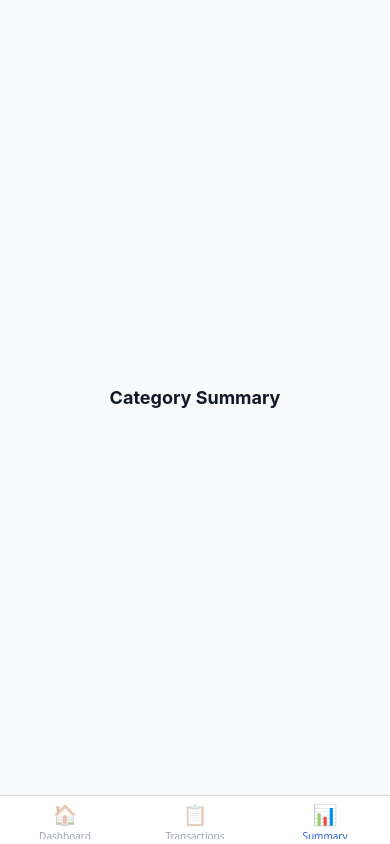
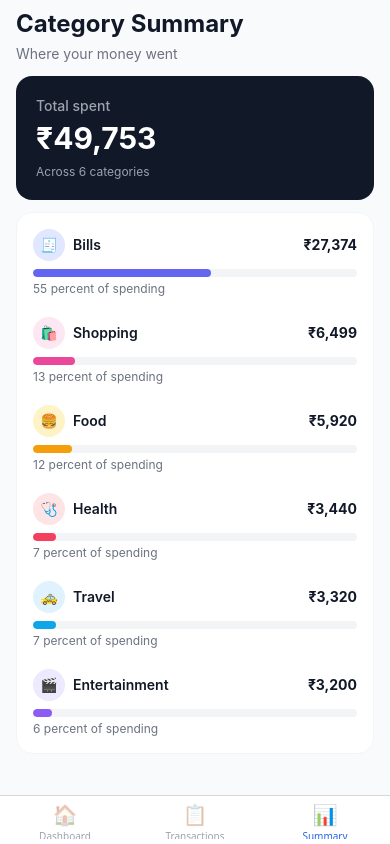
Before and after one commit to dineshkharah/kravix-expense-tracker, a React Native app: screen /Summary in a window 390 px wide. Built offline with nearby package versions, Linux system fonts and the light colour scheme.

Commit message:
feat(summary): show spending broken down by category
- added a total spent card
- added a bar for each category showing its share of spending
- sorted so the biggest spending sits at the top

```diff
--- a/src/screens/SummaryScreen.js
+++ b/src/screens/SummaryScreen.js
@@ -1,12 +1,98 @@
-import { Text, View } from "react-native";
+import { useMemo } from "react";
+import { ScrollView, Text, View } from "react-native";
 import { SafeAreaView } from "react-native-safe-area-context";
 
+import EmptyState from "../components/EmptyState";
+import ProgressBar from "../components/ProgressBar";
+import { useTransactions } from "../context/TransactionsContext";
+import { getCategory } from "../../data";
+import { formatCurrency } from "../utils/format";
+
 export default function SummaryScreen() {
+  const { transactions } = useTransactions();
+
+  const { rows, total } = useMemo(() => {
+    const sums = {};
+    let spent = 0;
+
+    transactions.forEach((transaction) => {
+      if (transaction.type !== "expense") {
+        return;
+      }
+
+      const amount = Number(transaction.amount) || 0;
+      const name = transaction.category || "Uncategorized";
+
+      sums[name] = (sums[name] || 0) + amount;
+      spent += amount;
+    });
+
+    const sorted = Object.keys(sums)
+      .map((name) => ({ name, amount: sums[name] }))
+      .sort((a, b) => b.amount - a.amount);
+
+    return { rows: sorted, total: spent };
+  }, [transactions]);
+
   return (
     <SafeAreaView className="flex-1 bg-gray-50" edges={["top"]}>
-      <View className="flex-1 items-center justify-center">
-        <Text className="text-lg font-bold text-gray-900">Category Summary</Text>
-      </View>
+      <ScrollView contentContainerClassName="pb-8" showsVerticalScrollIndicator={false}>
+        <View className="px-4 pb-3 pt-2">
+          <Text className="text-2xl font-bold text-gray-900">Category Summary</Text>
+          <Text className="mt-1 text-sm text-gray-500">Where your money went</Text>
+        </View>
+
+        <View className="mx-4 rounded-2xl bg-gray-900 p-5">
+          <Text className="text-sm font-medium text-gray-400">Total spent</Text>
+          <Text className="mt-1 text-3xl font-bold text-white">{formatCurrency(total)}</Text>
+          <Text className="mt-2 text-xs text-gray-400">
+            Across {rows.length} {rows.length === 1 ? "category" : "categories"}
+          </Text>
+        </View>
+
+        {rows.length === 0 ? (
+          <EmptyState
+            icon="📊"
+            title="Nothing to break down"
+            message="Once you add an expense, its category shows up here."
+          />
+        ) : (
+          <View className="mx-4 mt-3 rounded-2xl border border-gray-100 bg-white p-4">
+            {rows.map((row, index) => {
+              const info = getCategory(row.name);
+              const share = total > 0 ? (row.amount / total) * 100 : 0;
+
+              return (
+                <View key={row.name} className={index === 0 ? "" : "mt-5"}>
+                  <View className="mb-2 flex-row items-center gap-2">
+                    <View
+                      className={
+                        "h-8 w-8 items-center justify-center rounded-full " + info.bg
+                      }
+                    >
+                      <Text className="text-sm">{info.icon}</Text>
+                    </View>
+
+                    <Text className="flex-1 text-sm font-semibold text-gray-900">
+                      {info.label}
+                    </Text>
+
+                    <Text className="text-sm font-bold text-gray-900">
+                      {formatCurrency(row.amount)}
+                    </Text>
+                  </View>
+
+                  <ProgressBar percent={share} barClassName={info.bar} />
+
+                  <Text className="mt-1 text-xs text-gray-500">
+                    {Math.round(share)} percent of spending
+                  </Text>
+                </View>
+              );
+            })}
+          </View>
+        )}
+      </ScrollView>
     </SafeAreaView>
   );
 }
```
